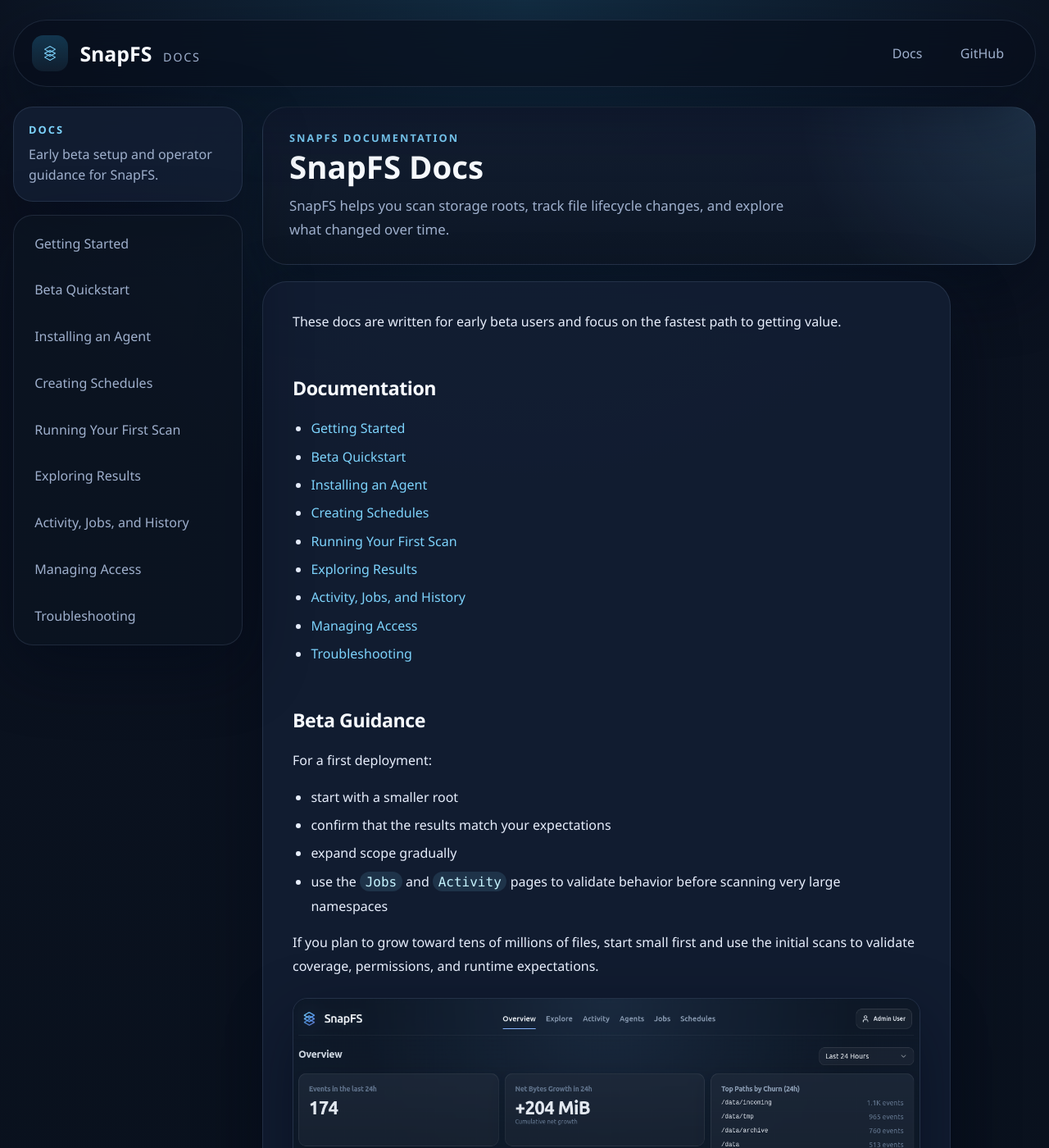
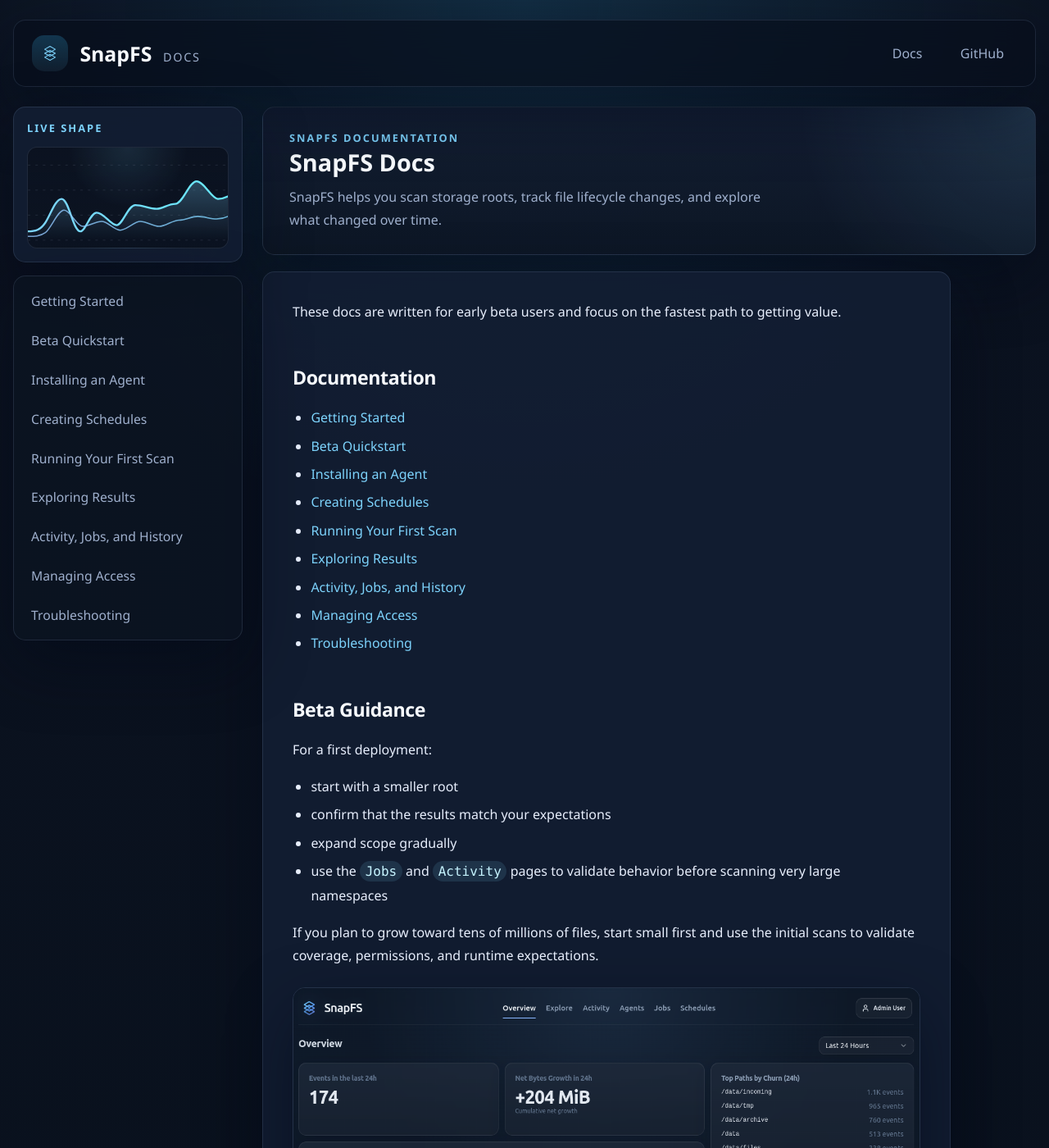
Before and after one commit to snapfsio/snapfs-docs, a Jekyll site: the page built from index.md, in a window 1280 px wide and 1400 px high. Shown: the whole window at 82% size. Built offline with Jekyll 4.4.1, drawn with Linux system fonts in a browser that asks for light colours.

Commit message:
refine SnapFS Pages theme spacing and visuals

```diff
--- a/_layouts/docs.html
+++ b/_layouts/docs.html
@@ -34,8 +34,34 @@
       <main class="layout">
         <aside class="sidebar" aria-label="Documentation navigation">
           <div class="sidebar-card">
-            <p class="eyebrow">Docs</p>
-            <p class="sidebar-copy">Early beta setup and operator guidance for SnapFS.</p>
+            <p class="eyebrow">Live Shape</p>
+            <div class="sidebar-graphic" aria-hidden="true">
+              <svg viewBox="0 0 320 160" role="img" focusable="false">
+                <defs>
+                  <linearGradient id="snapfs-grid" x1="0" y1="0" x2="0" y2="1">
+                    <stop offset="0%" stop-color="rgba(125, 211, 252, 0.28)" />
+                    <stop offset="100%" stop-color="rgba(125, 211, 252, 0)" />
+                  </linearGradient>
+                  <linearGradient id="snapfs-line-a" x1="0" y1="0" x2="1" y2="0">
+                    <stop offset="0%" stop-color="#7dd3fc" />
+                    <stop offset="100%" stop-color="#67e8f9" />
+                  </linearGradient>
+                  <linearGradient id="snapfs-line-b" x1="0" y1="0" x2="1" y2="0">
+                    <stop offset="0%" stop-color="#93c5fd" />
+                    <stop offset="100%" stop-color="#7dd3fc" />
+                  </linearGradient>
+                </defs>
+                <g class="chart-grid">
+                  <line x1="0" y1="28" x2="320" y2="28" />
+                  <line x1="0" y1="68" x2="320" y2="68" />
+                  <line x1="0" y1="108" x2="320" y2="108" />
+                  <line x1="0" y1="148" x2="320" y2="148" />
+                </g>
+                <path class="chart-area" d="M0 148 L0 134 C12 134 20 132 28 120 C36 108 44 82 54 82 C66 82 72 134 84 134 C92 134 100 104 110 104 C122 104 132 124 142 124 C152 124 160 92 172 92 C184 92 194 98 206 98 C216 98 224 90 236 90 C248 90 258 54 270 54 C282 54 294 82 304 82 C312 82 316 80 320 78 L320 148 Z" />
+                <path class="chart-line chart-line-a" d="M0 134 C12 134 20 132 28 120 C36 108 44 82 54 82 C66 82 72 134 84 134 C92 134 100 104 110 104 C122 104 132 124 142 124 C152 124 160 92 172 92 C184 92 194 98 206 98 C216 98 224 90 236 90 C248 90 258 54 270 54 C282 54 294 82 304 82 C312 82 316 80 320 78" />
+                <path class="chart-line chart-line-b" d="M0 142 C10 142 20 142 28 136 C38 128 48 100 58 100 C68 100 78 126 88 126 C98 126 108 118 118 118 C128 118 138 132 148 132 C158 132 170 118 180 118 C190 118 200 126 210 126 C220 126 232 116 242 116 C252 116 262 110 272 110 C282 110 292 114 302 114 C310 114 316 112 320 110" />
+              </svg>
+            </div>
           </div>
           <nav class="sidebar-nav">
             {% for item in site.navigation %}
--- a/assets/css/style.scss
+++ b/assets/css/style.scss
@@ -16,8 +16,8 @@
   --accent-soft: rgba(56, 189, 248, 0.16);
   --success: #6ee7b7;
   --shadow: 0 28px 80px rgba(2, 8, 23, 0.48);
-  --radius-lg: 24px;
-  --radius-md: 18px;
+  --radius-lg: 15px;
+  --radius-md: 15px;
   --radius-sm: 12px;
   --content-width: 840px;
 }
@@ -98,7 +98,7 @@ pre code {
   margin-bottom: 24px;
   padding: 18px 22px;
   border: 1px solid var(--panel-border);
-  border-radius: 999px;
+  border-radius: 15px;
   background: rgba(8, 15, 28, 0.72);
   backdrop-filter: blur(18px);
   box-shadow: var(--shadow);
@@ -131,7 +131,7 @@ pre code {
   justify-content: center;
   width: 44px;
   height: 44px;
-  border-radius: 14px;
+  border-radius: 15px;
   background: linear-gradient(180deg, rgba(56, 189, 248, 0.22), rgba(125, 211, 252, 0.08));
   color: var(--accent);
 }
@@ -183,14 +183,8 @@ pre code {
 
 .sidebar-card {
   margin-bottom: 16px;
-  padding: 18px;
+  padding: 16px;
   border-radius: var(--radius-lg);
-}
-
-.sidebar-copy {
-  margin: 0.55rem 0 0;
-  color: var(--muted);
-  line-height: 1.6;
 }
 
 .eyebrow {
@@ -204,8 +198,8 @@ pre code {
 
 .sidebar-nav {
   display: grid;
-  gap: 0.5rem;
-  padding: 10px;
+  gap: 0.3rem;
+  padding: 8px;
   border: 1px solid var(--panel-border);
   border-radius: var(--radius-lg);
   background: rgba(12, 20, 34, 0.82);
@@ -214,10 +208,11 @@ pre code {
 
 .sidebar-nav a {
   display: block;
-  padding: 0.85rem 0.95rem;
-  border-radius: 14px;
+  padding: 0.72rem 0.82rem;
+  border-radius: 12px;
   color: var(--muted);
-  line-height: 1.35;
+  font-size: 0.98rem;
+  line-height: 1.28;
 }
 
 .sidebar-nav a:hover,
@@ -233,7 +228,7 @@ pre code {
 .hero-card {
   margin-bottom: 20px;
   padding: 28px 32px;
-  border-radius: 30px;
+  border-radius: 15px;
   background:
     radial-gradient(circle at top right, rgba(125, 211, 252, 0.12), transparent 30%),
     linear-gradient(180deg, rgba(19, 30, 50, 0.98), rgba(13, 22, 37, 0.96));
@@ -242,7 +237,7 @@ pre code {
 .hero-card h1 {
   margin: 0.4rem 0 0.75rem;
   color: var(--heading);
-  font-size: clamp(2rem, 3vw, 3rem);
+  font-size: clamp(1.8rem, 2vw, 2.6rem);
   line-height: 1.05;
 }
 
@@ -250,14 +245,56 @@ pre code {
   max-width: 64ch;
   margin: 0;
   color: var(--muted);
-  font-size: 1.05rem;
+  font-size: 1rem;
   line-height: 1.75;
 }
 
 .doc-content {
   max-width: var(--content-width);
   padding: 34px 36px;
-  border-radius: 30px;
+  border-radius: 15px;
+}
+
+.sidebar-graphic {
+  margin-top: 0.9rem;
+  border: 1px solid var(--panel-border);
+  border-radius: 12px;
+  background:
+    radial-gradient(circle at top, rgba(125, 211, 252, 0.12), transparent 42%),
+    linear-gradient(180deg, rgba(10, 17, 30, 0.86), rgba(12, 19, 33, 0.96));
+  overflow: hidden;
+}
+
+.sidebar-graphic svg {
+  display: block;
+  width: 100%;
+  height: auto;
+}
+
+.chart-grid line {
+  stroke: rgba(159, 176, 205, 0.18);
+  stroke-dasharray: 4 8;
+}
+
+.chart-area {
+  fill: url(#snapfs-grid);
+}
+
+.chart-line {
+  fill: none;
+  stroke-linecap: round;
+  stroke-linejoin: round;
+}
+
+.chart-line-a {
+  stroke: url(#snapfs-line-a);
+  stroke-width: 3;
+}
+
+.chart-line-b {
+  stroke: url(#snapfs-line-b);
+  stroke-width: 2;
+  opacity: 0.8;
 }
 
 .doc-content > :first-child {
@@ -376,6 +413,6 @@ pre code {
 
   .hero-card {
     padding: 24px 22px;
-    border-radius: 24px;
+    border-radius: 15px;
   }
 }
```
